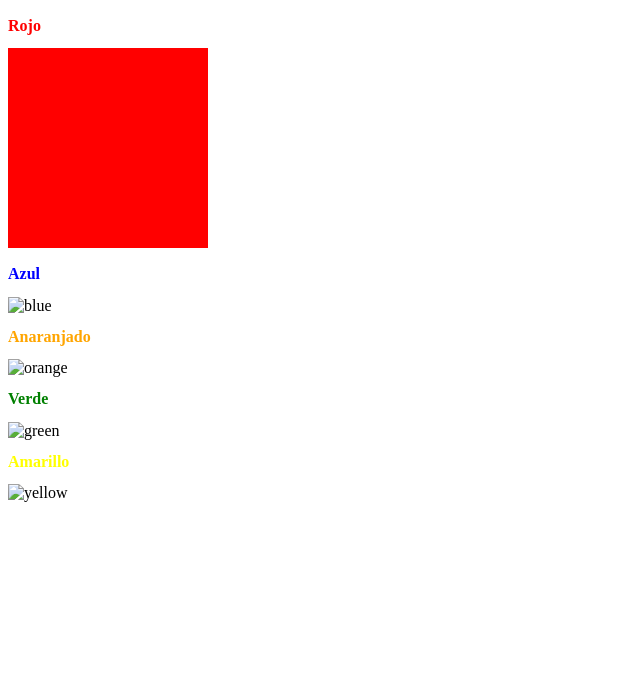
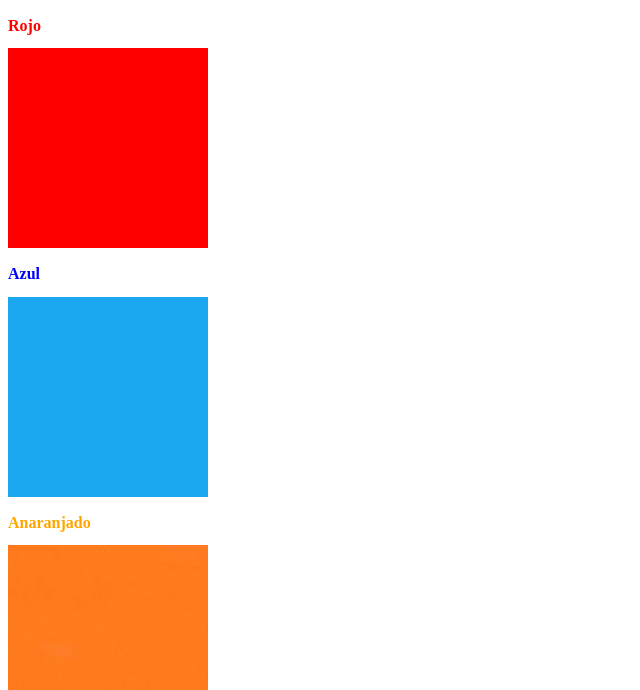
Before and after one commit to Ashish001sing/color-in-spanish, a plain HTML site: page index.html in a window 1280 px wide. Shown: the part 110-800 px from the top of the page, without its empty margins (0-640 px from the left). Drawn offline with Linux system fonts and the light colour scheme.

Commit message:
Update index.html

```diff
--- a/index.html
+++ b/index.html
@@ -13,15 +13,15 @@
     <img src="red.png" alt="red" />
 
     <h2 class="color-title" id="blue">Azul</h2>
-    <img src="./assets/images/blue.png" alt="blue" />
+    <img src="blue.png" alt="blue" />
 
     <h2 class="color-title" id="orange">Anaranjado</h2>
-    <img src="./assets/images/orange.png" alt="orange" />
+    <img src="orange.png" alt="orange" />
 
     <h2 class="color-title" id="green">Verde</h2>
-    <img src="./assets/images/green.png" alt="green" />
+    <img src="green.png" alt="green" />
 
     <h2 class="color-title" id="yellow">Amarillo</h2>
-    <img src="./assets/images/yellow.png" alt="yellow" />
+    <img src="yellow.png" alt="yellow" />
   </body>
 </html>
```
